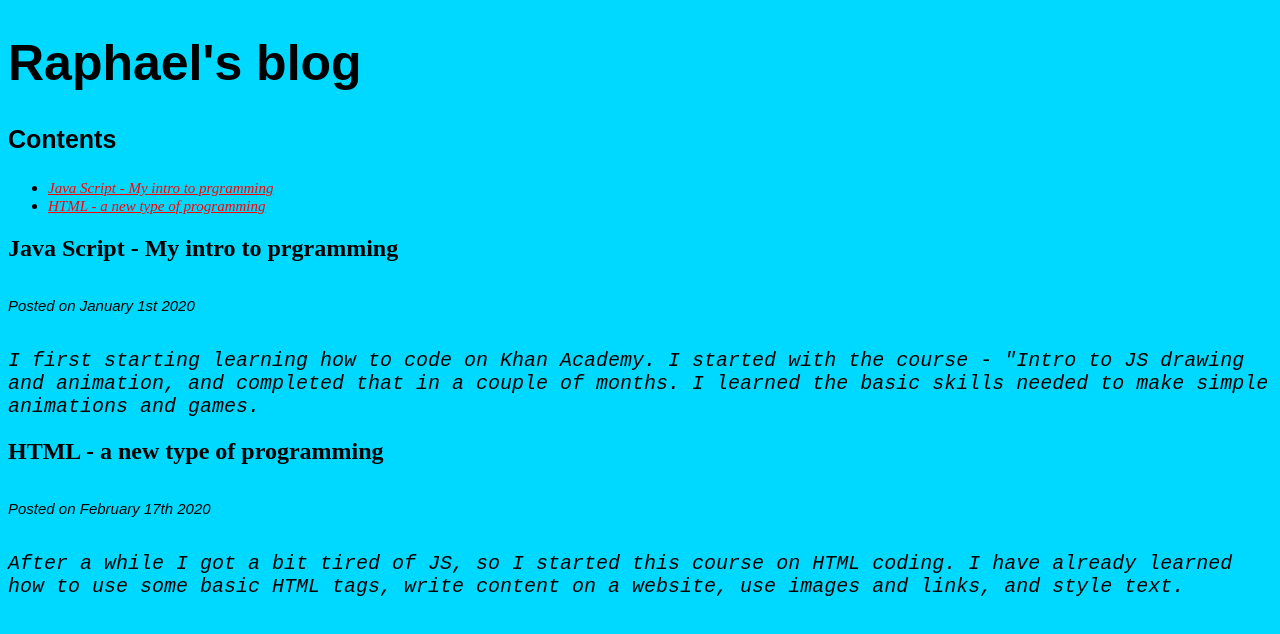
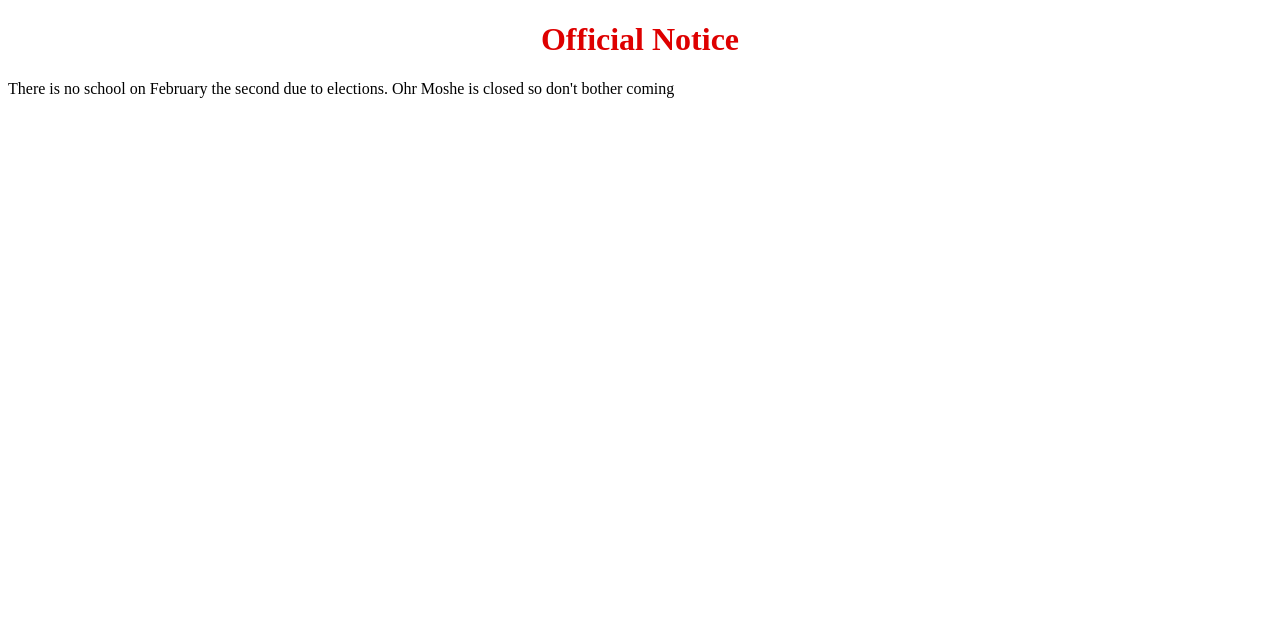
Before and after one commit to ryrosin/ryrosin.github.io, a plain HTML site: page index.html in a window 1280 px wide. Drawn offline with Linux system fonts and the light colour scheme.

Commit message:
Update index.html

```diff
--- a/index.html
+++ b/index.html
@@ -2,38 +2,21 @@
 <html>
     <head>
         <meta charset="utf-8">
-        <title>Project: Blog</title>
+        <title>Project: Travel webpage</title>
     </head>
+
+    <style>
+        h1{color:rgb(222, 0, 0);
+       text-align:center;
+        }
+        </style>
     <body>
-        <style>
-       body{ background-color:rgb(0, 217, 255);}
-        H1{font:bold 50px fantasy;}
-        H3{font:bold 25px fantasy;}
-        H6{font:italic 15px fantasy;}
-        a{font:italic 15px serif;
-            color:red;
-        }
-        p{font:italic 20px monospace;}
-        </style>
 
-        <h1>Raphael's blog</h1>
 
-        <h3>Contents</h3>
-        <ul>
-            <li><a href="#javascript">Java Script - My intro to prgramming</a></li>
-             <li><a href="#HTML">HTML - a new type of programming</a></li>
-           </ul>
-
-        <h2 id="javascript">Java Script - My intro to prgramming</h2>
-        <h6>Posted on January 1st 2020</h6>
-
-        <p>I first starting learning how to code on Khan Academy. I started with the course - "Intro to JS drawing and animation, and completed that in a couple of months. I learned the basic skills needed to make simple animations and games.</p>
-
-        <h2 id="HTML">HTML - a new type of programming</h2>
-        <h6>Posted on February 17th 2020</h6>
-
-        <p>After a while I got a bit tired of JS, so I started this course on HTML coding. I have already learned how to use some basic HTML tags, write content on a website, use images and links, and style text.</p>
-
+      <h1>Official Notice</h1>
+       <p>
+           There is no school on February the second due to elections. Ohr Moshe is closed so don't bother coming
+       </p>
 
     </body>
 </html>
```
